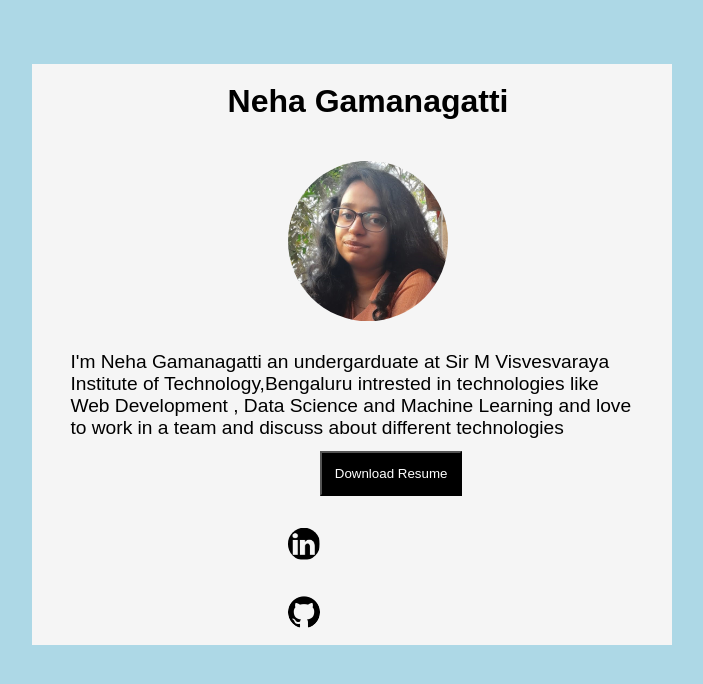
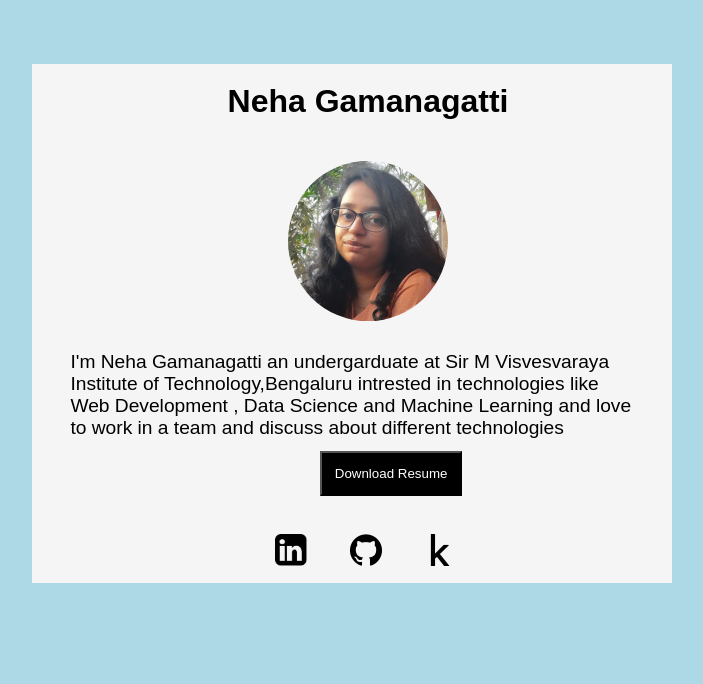
Before and after one commit to Neha152001/Page-Portfolio, a plain HTML site: page index.html in a window 1280 px wide. Shown: the whole page, without its empty margins (288-991 px from the left). Drawn offline with Linux system fonts and the light colour scheme.

Commit message:
Styled the icons

```diff
--- a/index.html
+++ b/index.html
@@ -10,15 +10,17 @@
 <body>
     <div class="main">
     <h1 class="name">Neha Gamanagatti</h1>
-    <img src="pic.jpeg" alt="My Picture" />
+    <img  class="my-pic"src="pic.jpeg" alt="My Picture" />
     <p>
         I'm Neha Gamanagatti an undergarduate at Sir M Visvesvaraya Institute of Technology,Bengaluru intrested in technologies like Web Development , Data Science and Machine Learning and love to work in a team and discuss about different technologies
     </p>
 
-    <button>Download Resume</button>
-    <a  href="https://www.linkedin.com/in/neha-gamanagatti/"><img src="linkedn.png" class="icon"/></a>
+    <button>Download Resume</button><br>
+    <a  style="margin-left:35%;" href="https://www.linkedin.com/in/neha-gamanagatti/"><img src="linkedn.png" class="icon"/></a>
 
     <a href="https://github.com/Neha152001"><img src="github.png" class="icon"/></a>
+
+    <a href="https://www.kaggle.com/nehagamanagatti"><img src="kaggle.png" class="icon"/></a>
     </div>
 </body>
 </html>
--- a/style.css
+++ b/style.css
@@ -26,7 +26,7 @@ button{
     margin-left:45%;
     margin-bottom:2%;
 }
-img{
+.my-pic{
     width:25%;
     padding:2% 40%;
     border-radius: 50%;
@@ -39,7 +39,9 @@ p{
     padding:1%;
 }
 
-.icon{
+img{
+    display:inline-block;
     width:5%;
-    display:inline-block;
+    margin-top:2%;
+    padding:2% 3%;
 }
```
Also changed, not shown: kaggle.png (added).
